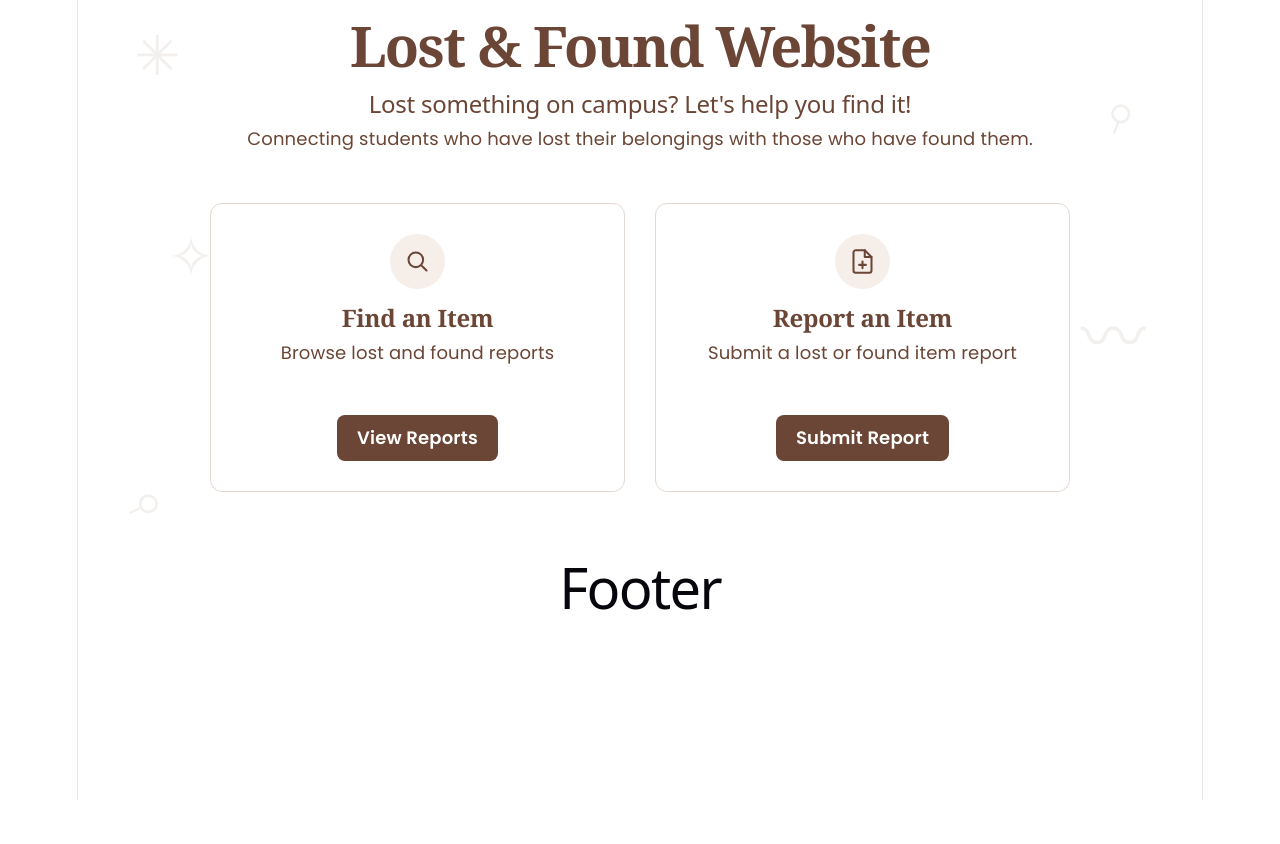
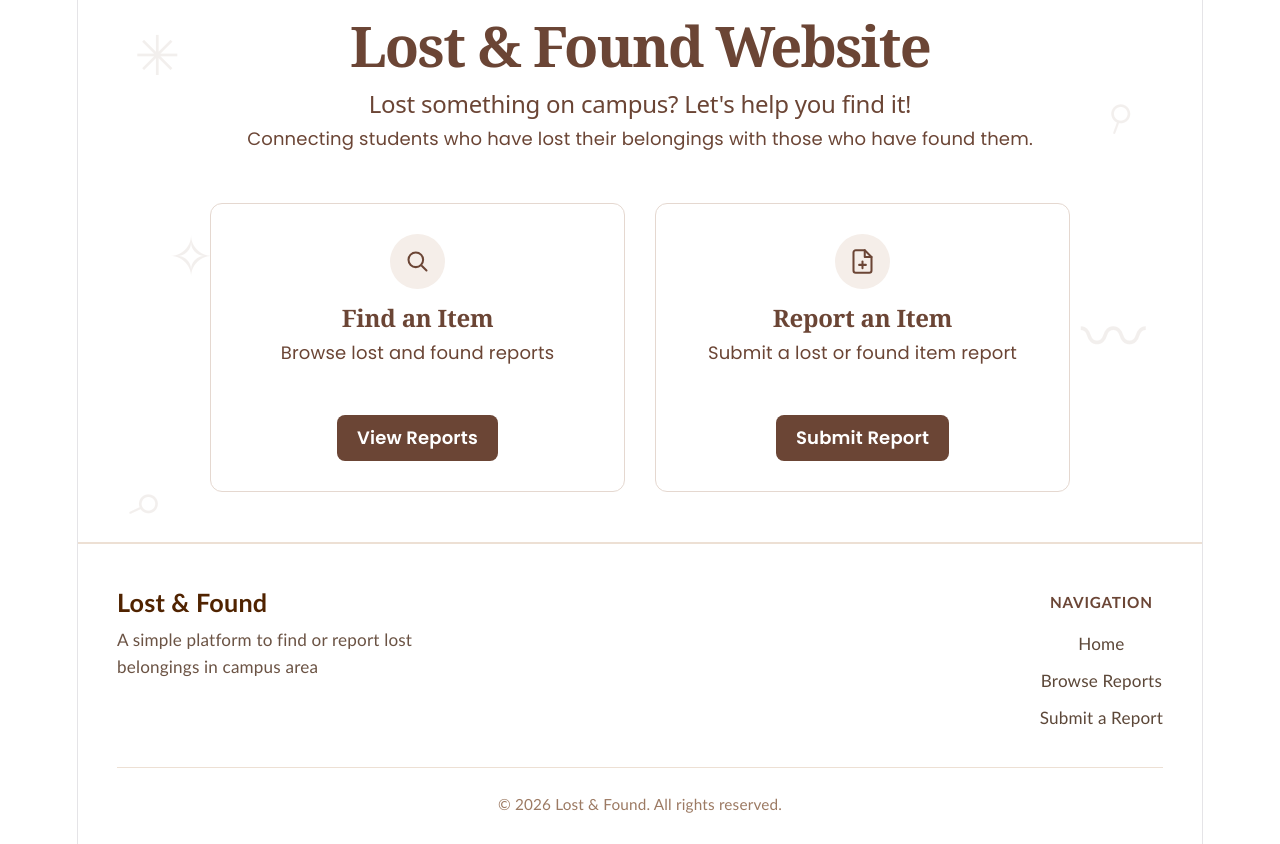
Before and after one commit to michaelawijaya/Final-Project-Webdev-Group-5, a React app in the folder frontend/: page / in a window 1280 px wide. Before the commit the page ends 800 px from the top, so only its background shows below. Built offline with nearby package versions, Linux system fonts and the light colour scheme; the HTML template or start-up script is replaced by a standard one.

Commit message:
Menambahkan footer

```diff
--- a/frontend/src/App.jsx
+++ b/frontend/src/App.jsx
@@ -14,6 +14,7 @@ function App() {
       <Route path="/manage/:token" element={<ManageReport />} />
       <Route path="/details/:id" element={<Details />} />
     </Routes>
+
   );
 }
 
--- a/frontend/src/components/footer/footer.css
+++ b/frontend/src/components/footer/footer.css
@@ -0,0 +1,105 @@
+.footer-wrapper {
+  position: relative;
+  z-index: 10; /* Memastikan footer tetap di atas background radar-pattern */
+  width: 100%;
+  background-color: #ffffff;
+  border-top: 2px solid #ede0d4;
+  color: #5c4738;
+  font-family: 'Gill Sans', 'Gill Sans MT', Calibri, 'Trebuchet MS', sans-serif;
+  margin-top: auto;
+}
+
+.footer-container {
+  max-width: 1100px; /* Samakan dengan lebar max-width .main-content */
+  margin: 0 auto;
+  padding: 2.5rem 1.5rem 1.5rem;
+  box-sizing: border-box;
+}
+
+.footer-grid {
+  display: grid;
+  grid-template-columns: 1fr auto;
+  gap: 2rem;
+  padding-bottom: 2rem;
+}
+
+.brand-title {
+  margin: 0 0 0.6rem 0;
+  font-size: 1.4rem;
+  font-weight: 700;
+  color: #502300;
+  text-align: left;
+}
+
+.brand-desc {
+  margin: 0;
+  font-size: 0.95rem;
+  line-height: 1.6;
+  color: #6b5344;
+  max-width: 20rem;
+  text-align: left;
+}
+
+.footer-heading {
+  margin: 0 0 0.85rem 0;
+  font-size: 0.85rem;
+  font-weight: 700;
+  text-transform: uppercase;
+  letter-spacing: 0.05em;
+  color: #6b4535;
+}
+
+.footer-links ul {
+  list-style: none;
+  padding: 0;
+  margin: 0;
+  display: flex;
+  flex-direction: column;
+  gap: 0.55rem;
+}
+
+.footer-links a {
+  text-decoration: none;
+  color: #5c4738;
+  font-size: 0.95rem;
+  font-weight: 500;
+  transition: color 0.2s ease, transform 0.2s ease;
+  display: inline-block;
+}
+
+.footer-links a:hover {
+  color: #502300;
+  transform: translateX(4px);
+}
+
+.footer-bottom {
+  border-top: 1px solid #ede0d4;
+  padding-top: 1.25rem;
+  text-align: center;
+  font-size: 0.85rem;
+  color: #9c7a63;
+}
+
+.footer-bottom p {
+  margin: 0;
+}
+
+/* Responsif untuk layar tablet dan HP */
+@media (max-width: 768px) {
+  .footer-grid {
+    grid-template-columns: 1fr;
+    gap: 1.75rem;
+  }
+
+  .footer-bottom {
+    text-align: left;
+  }
+
+  .brand-title{
+    text-align: center;
+  }
+
+  .brand-desc{
+    text-align: center;
+  }
+}
--- a/frontend/src/components/footer/footer.jsx
+++ b/frontend/src/components/footer/footer.jsx
@@ -1,29 +1,45 @@
-import { useState } from 'react'
-import { BrowserRouter, Routes, Route, Link} from 'react-router-dom';
+import React from 'react';
+import { Link } from 'react-router-dom';
+import './footer.css';
 
-import heroImg from '../../assets/hero.png'
-import reactLogo from '../../assets/react.svg'
-import viteLogo from '../../assets/vite.svg'
+const Footer = () => {
+  return (
+    <footer className="footer-wrapper">
+      <div className="footer-container">
+        <div className="footer-grid">
+          {/* Kolom 1: Identitas Platform */}
+          <div className="footer-brand">
+            <h3 className="brand-title">Lost &amp; Found</h3>
+            <p className="brand-desc">
+              A simple platform to find or report lost belongings in campus area
+            </p>
+          </div>
 
-import View from "../../pages/views.jsx"
+          {/* Kolom 2: Navigasi Cepat */}
+          <div className="footer-links">
+            <h4 className="footer-heading">Navigation</h4>
+            <ul>
+              <li>
+                <Link to="/">Home</Link>
+              </li>
+              <li>
+                <Link to="/Views">Browse Reports</Link>
+              </li>
+              <li>
+                <Link to="/report-submission">Submit a Report</Link>
+              </li>
 
-import './footer.css'
+            </ul>
+          </div>
+        </div>
 
-function Footer() {
+        {/* Baris Bawah: Copyright */}
+        <div className="footer-bottom">
+          <p>&copy; 2026 Lost &amp; Found. All rights reserved.</p>
+        </div>
+      </div>
+    </footer>
+  );
+};
 
-
-  return (
-    <>
-
-
-      <section id="center">
-        <h1>Footer</h1>
-      </section>
-
-      <div className="ticks"></div>
-      <section id="spacer"></section>
-    </>
-  )
-}
-
-export default Footer
+export default Footer;
--- a/frontend/src/components/view-page/searchbar.jsx
+++ b/frontend/src/components/view-page/searchbar.jsx
@@ -21,18 +21,22 @@ const Searchbar = ({value, onChange}) => {
 }
 
 const StyledWrapper = styled.div`
+  width: 100%;
+  display: flex;
+  justify-content: center;
+
   .group {
     display: flex;
     line-height: 28px;
     align-items: center;
     position: relative;
-    max-width: 190px;
+    width: 100%;
+    max-width: 600px; /* Ubah angka ini sesuai batas lebar maksimal yang diinginkan (misal 700px atau 800px) */
   }
 
   .input {
     width: 100%;
-    max-width : 800px
-    height: 40px;
+    height: 44px;
     line-height: 28px;
     padding: 0 1rem;
     padding-left: 2.5rem;
@@ -42,6 +46,7 @@ const StyledWrapper = styled.div`
     background-color: #f3f3f4;
     color: #0d0c22;
     transition: 0.3s ease;
+    box-sizing: border-box; /* Mencegah padding membuat input melebar keluar layar HP */
   }
 
   .input::placeholder {
@@ -49,7 +54,7 @@ const StyledWrapper = styled.div`
   }
 
   .input:focus,
-  input:hover {
+  .input:hover {
     outline: none;
     border-color: rgb(124, 64, 0);
     background-color: #fff;
@@ -63,6 +68,8 @@ const StyledWrapper = styled.div`
     fill: #9e9ea7;
     width: 1rem;
     height: 1rem;
-  }`;
+    pointer-events: none;
+  }
+`;
 
 export default Searchbar;
--- a/frontend/src/pages/views.css
+++ b/frontend/src/pages/views.css
@@ -1,8 +1,10 @@
 .searchbar-container {
+    width: 100%;
+    padding: 0 1rem;
+    margin: 20px;
+    box-sizing: border-box;
+    display: flex;
     justify-content: center;
-    align-items: center;
-    display: flex;
-    margin : 20px;
 }
 
 .counter-container {
```
